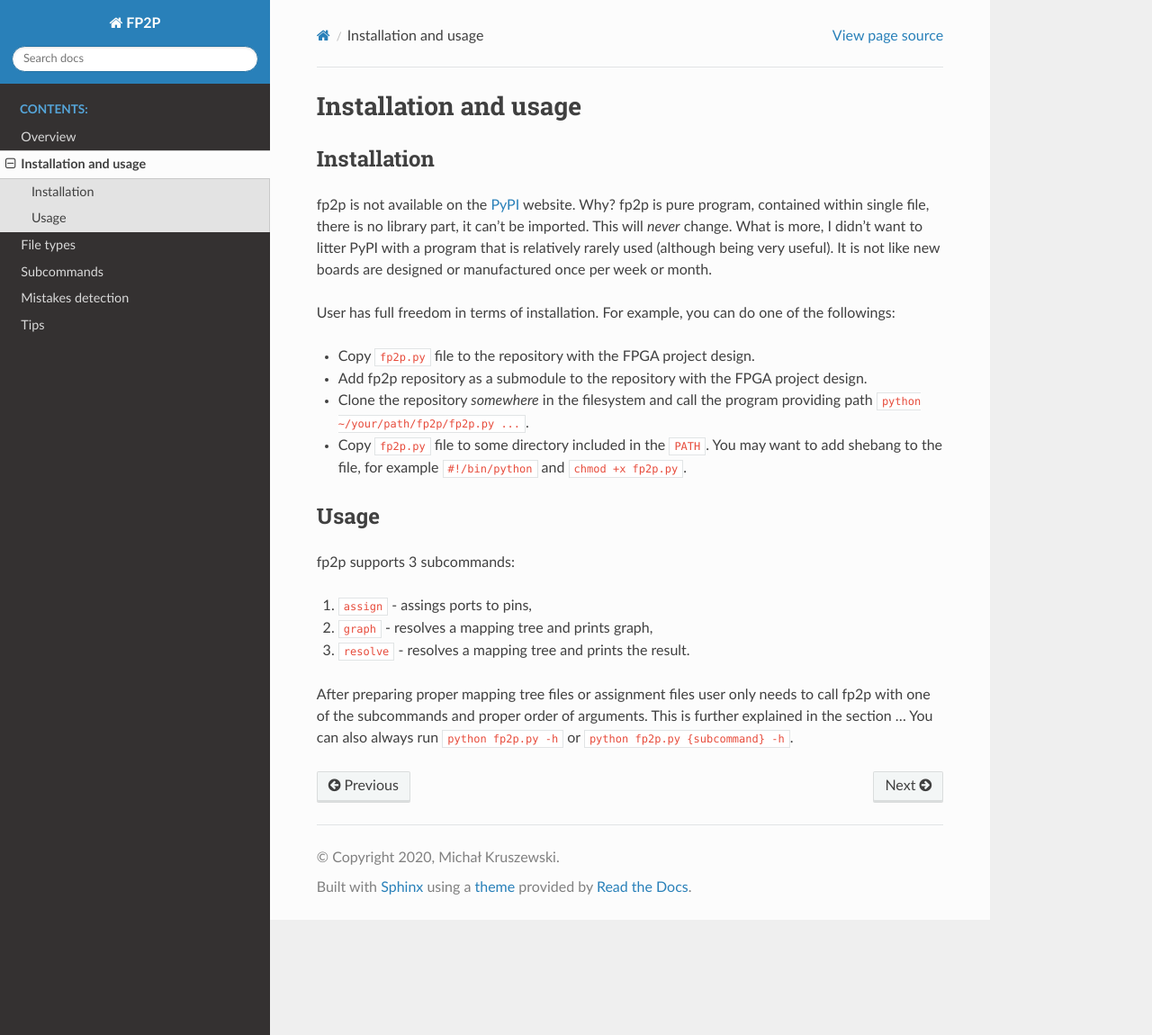
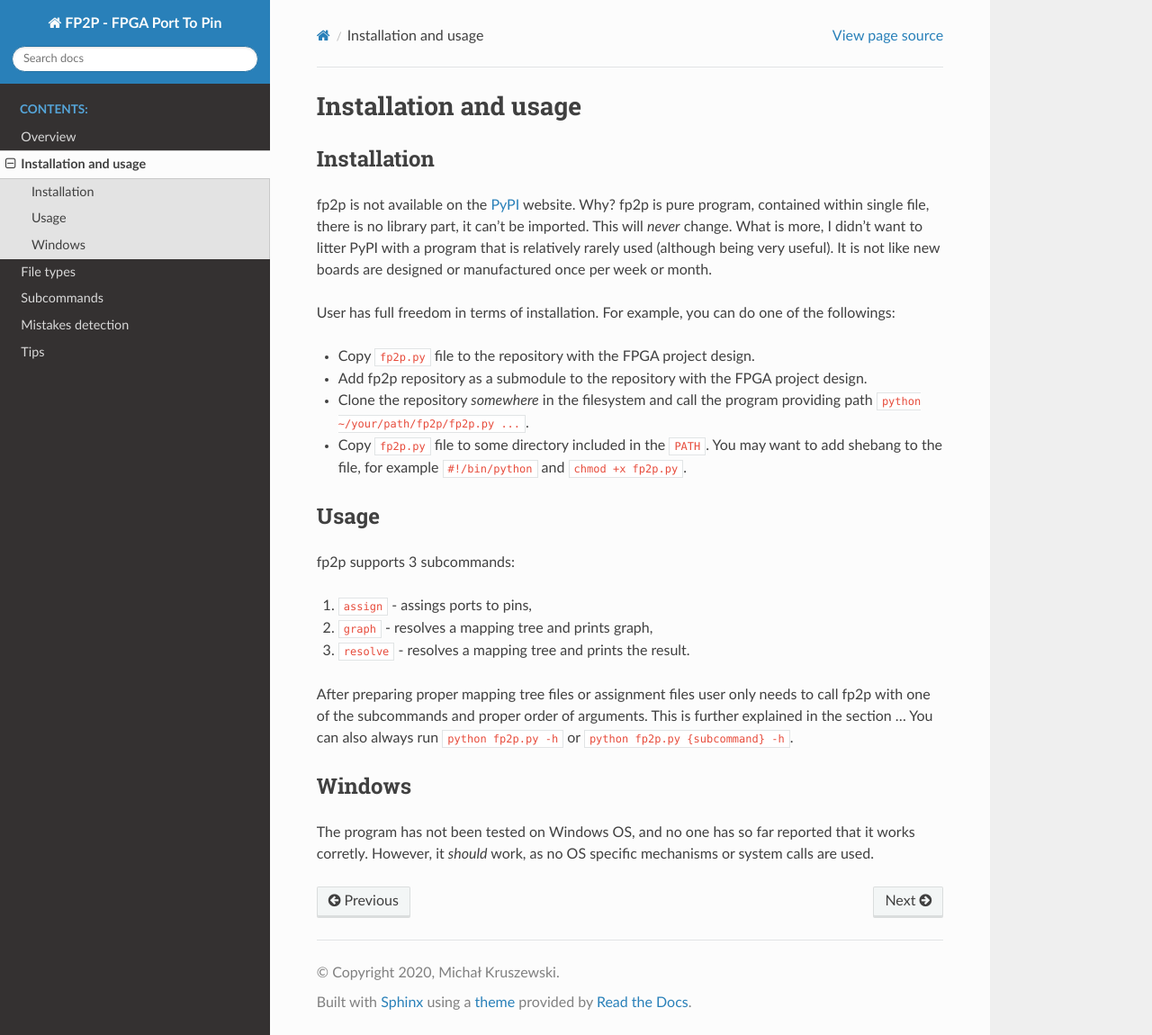
Before and after one commit to m-kru/fp2p, a Sphinx documentation site: the page built from doc/installation_and_usage.rst, in a window 1280 px wide and 1150 px high. Shown: the whole window at 90% size. Built offline with Sphinx 7.4.7 and the Read the Docs theme 2.0.0, drawn with Linux system fonts in a browser that asks for light colours.

Commit message:
Add Windows description.

```diff
--- a/doc/conf.py
+++ b/doc/conf.py
@@ -17,7 +17,7 @@
 
 # -- Project information -----------------------------------------------------
 
-project = 'FP2P'
+project = 'FP2P - FPGA Port To Pin'
 copyright = '2020, Michał Kruszewski'
 author = 'Michał Kruszewski'
 
--- a/doc/installation_and_usage.rst
+++ b/doc/installation_and_usage.rst
@@ -31,3 +31,9 @@ fp2p supports 3 subcommands:
 After preparing proper mapping tree files or assignment files user only needs to call fp2p with one of the subcommands and proper order of arguments.
 This is further explained in the section ...
 You can also always run :code:`python fp2p.py -h` or :code:`python fp2p.py {subcommand} -h`.
+
+Windows
+=======
+
+The program has not been tested on Windows OS, and no one has so far reported that it works corretly.
+However, it *should* work, as no OS specific mechanisms or system calls are used.
```
